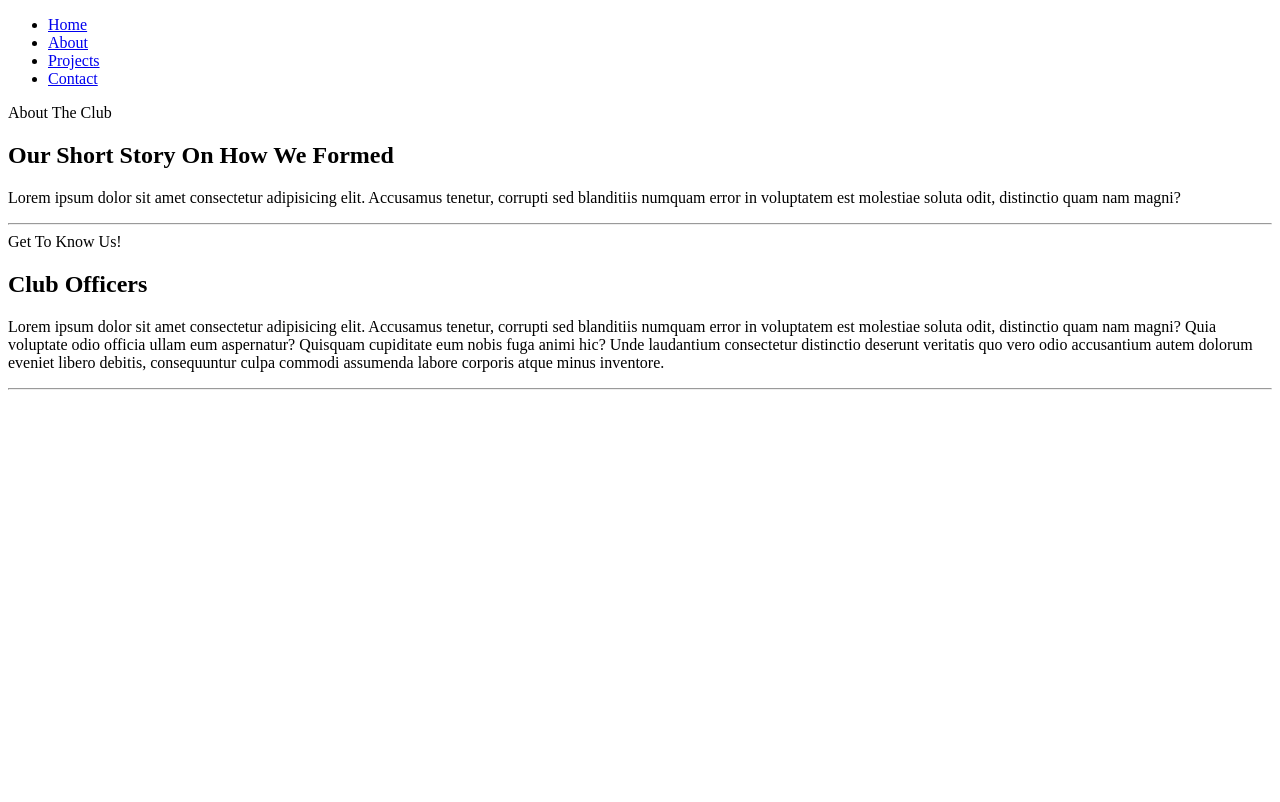
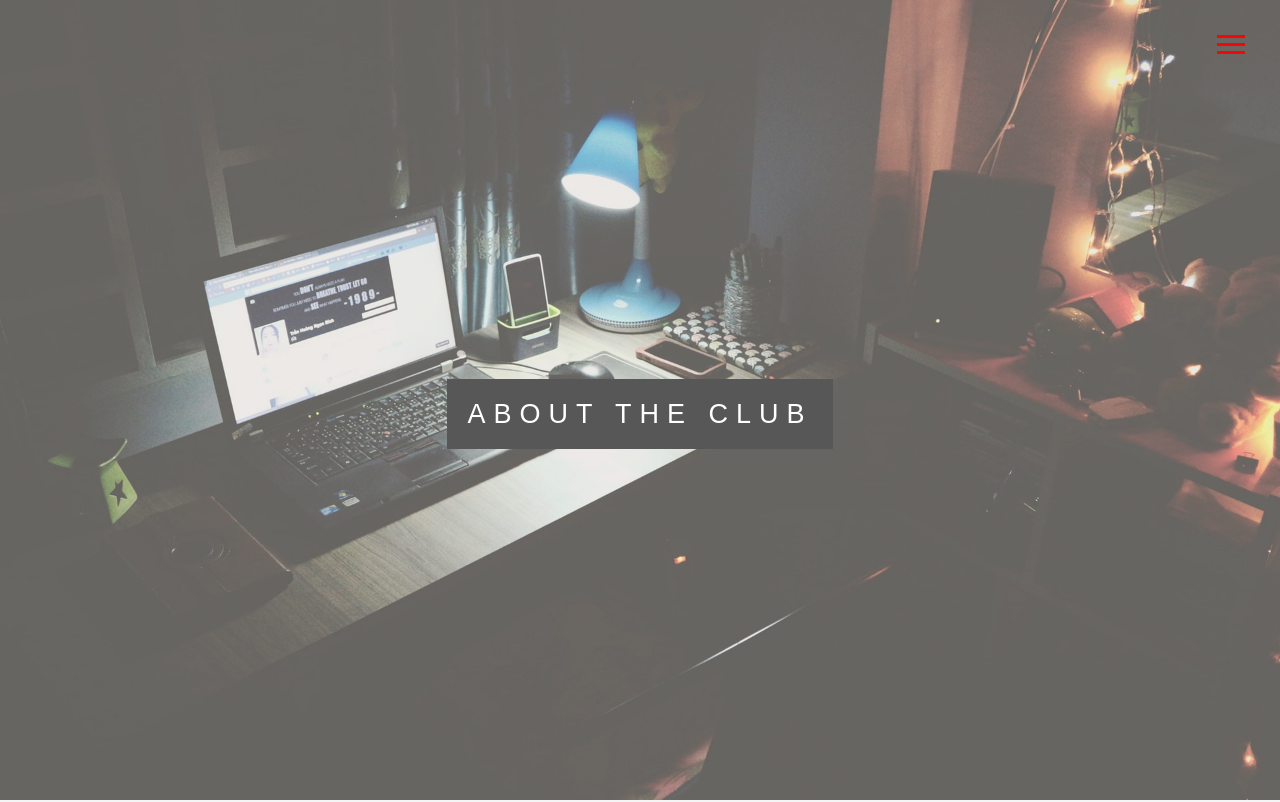
Before and after one commit to Mobius001/roboticsClubWebsite, a website: page dist/about.html in a window 1280 px wide. Shown: the top 802 px of the page. Drawn offline with Linux system fonts and the light colour scheme; the site is published under a folder, as on GitHub Pages, so addresses that start at the root find nothing.

Commit message:
changed html pages links to reference css/style.css instead of /dist/css/style.css and also changed JavaScript source file to js/main.js instead of /dist/js/main.js

```diff
--- a/dist/about.html
+++ b/dist/about.html
@@ -9,7 +9,7 @@
     integrity="sha384-UHRtZLI+pbxtHCWp1t77Bi1L4ZtiqrqD80Kn4Z8NTSRyMA2Fd33n5dQ8lWUE00s/"
     crossorigin="anonymous">
     <title>Parallax Website - About Page</title>
-    <link rel="stylesheet" href="/dist/css/style.css" class="">
+    <link rel="stylesheet" href="css/style.css" class="">
 </head>
 <body>
 
@@ -96,6 +96,6 @@
     </section>
 
     <!--JavaScript Source for Menu Interactivity-->
-    <script src="/dist/js/main.js"></script>
+    <script src="js/main.js"></script>
 </body>
 </html>
```
Also changed, not shown: dist/contact.html (+2 -2 lines), dist/projects.html (+2 -2 lines).
